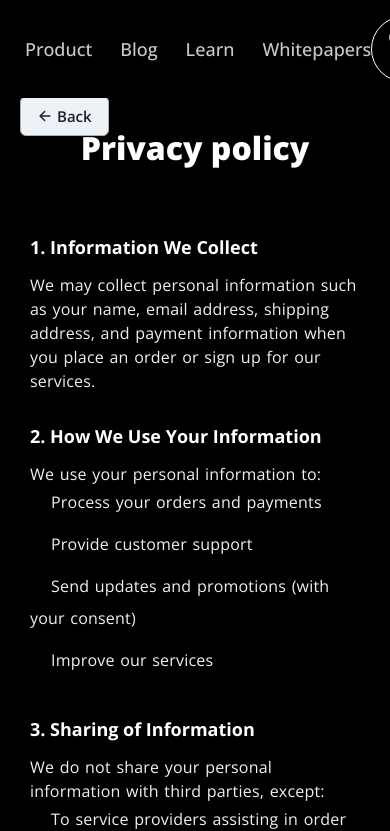
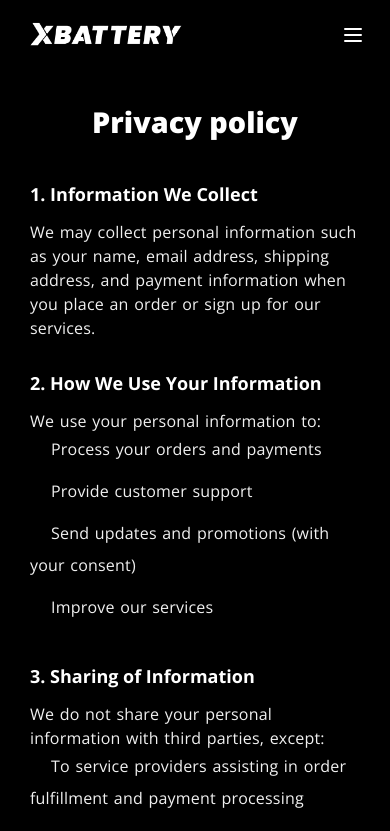
Before and after one commit to Dedipya1052/Xbattery-webiste, a Next.js app: page /privacy in a window 390 px wide. Shown: the top 831 px of the page. Built offline with nearby package versions, Linux system fonts and the light colour scheme.

Commit message:
UI Changes

```diff
--- a/components/ui/Home1/index.js
+++ b/components/ui/Home1/index.js
@@ -178,7 +178,7 @@ const Example = () => {
           </div>
 
           <button className="text-white bg-transparent border border-white px-4 py-2 rounded-full hover:bg-white hover:text-black transition-colors duration-300 hidden md:block">
-            <Link href="/coming-soon">Coming Soon</Link>
+            <Link href="/">Coming Soon</Link>
           </button>
 
           <button
@@ -240,7 +240,7 @@ const Example = () => {
               </button>
             </Link>
 
-            <Link href="/coming-soon">
+            <Link href="/">
               <button
                 className="text-white bg-transparent border border-white px-4 py-2 rounded-full hover:bg-white hover:text-black transition-colors duration-300"
                 onClick={handleMenuItemClick}
--- a/pages/about/index.js
+++ b/pages/about/index.js
@@ -55,7 +55,7 @@ const About = () => {
           </div>
 
           <button className="text-white bg-transparent border border-white px-4 py-2 rounded-full hover:bg-white hover:text-black transition-colors duration-300 hidden md:block">
-            <Link href="/coming-soon">Coming Soon</Link>
+            <Link href="/">Coming Soon</Link>
           </button>
 
           <button
@@ -117,7 +117,7 @@ const About = () => {
               </button>
             </Link>
 
-            <Link href="/coming-soon">
+            <Link href="/">
               <button
                 className="text-white bg-transparent border border-white px-4 py-2 rounded-full hover:bg-white hover:text-black transition-colors duration-300"
                 onClick={handleMenuItemClick}
--- a/pages/privacy/index.js
+++ b/pages/privacy/index.js
@@ -1,4 +1,4 @@
-import React from "react";
+import React, { useState } from "react";
 import classes from "./styles.module.css";
 import Link from "next/link";
 import Image from "next/image";
@@ -8,70 +8,140 @@ import { IoArrowBack } from "react-icons/io5";
 
 const Privacy = () => {
   const router = useRouter();
+  const [mobileMenuOpen, setMobileMenuOpen] = useState(false);
+  const handleMenuItemClick = () => {
+    setMobileMenuOpen(false);
+  };
   return (
     <div className={classes.head1}>
-      <nav
-        className={`fixed top-0 left-[0%] right-0 w-[100%] mx-auto flex items-center justify-between p-4 pt-[1rem] z-50 transition-colors duration-300 bg-black`}
+       <nav
+        className={`fixed top-0 left-0 w-full mx-auto flex items-center justify-between p-4 z-50 transition-colors duration-300 bg-black`}
       >
-        <div
-          className={` w-[95%] mx-auto flex items-center justify-between z-50 }`}
-        >
+        <div className="w-[95%] mx-auto flex items-center justify-between">
           <div>
             <Link href="/">
               <Image
                 src="/images/logo1.png"
-                width="160"
-                height={"160"}
+                width={160}
+                height={160}
                 alt="logo"
+                className="opacity-100"
               />
             </Link>
           </div>
 
-          <div className="flex gap-7 ">
+          <div className="hidden md:flex gap-7 items-center">
             <Link href="/">
-              {" "}
-              <button className="text-[#cacaca] text-lg font-medium hover:text-white">
+              <button className="text-[#cacaca] text-lg font-medium hover:text-white transition-colors duration-300">
                 Product
               </button>
             </Link>
 
-            <Link href={"/blog"}>
-              <button className="text-[#cacaca] text-lg font-medium hover:text-white">
+            <Link href="/blog">
+              <button className="text-[#cacaca] text-lg font-medium hover:text-white transition-colors duration-300">
                 Blog
               </button>
             </Link>
 
-            <Link href={"/learn"}>
-              <button className="text-[#cacaca] text-lg font-medium hover:text-white">
+            <Link href="/learn">
+              <button className="text-[#cacaca] text-lg font-medium hover:text-white transition-colors duration-300">
                 Learn
               </button>
             </Link>
 
-            <Link href={"/whitepapers"}>
-              {" "}
-              <button className="text-[#cacaca] text-lg font-medium hover:text-white">
+            <Link href="/whitepapers">
+              <button className="text-[#cacaca] text-lg font-medium hover:text-white transition-colors duration-300">
                 Whitepapers
               </button>
             </Link>
           </div>
 
-          <button className="text-white bg-transparent border border-white px-4 py-2 rounded-full hover:bg-white hover:text-black transition-colors duration-300">
-            <Link href="/coming-soon">Coming Soon</Link>
+          <button className="text-white bg-transparent border border-white px-4 py-2 rounded-full hover:bg-white hover:text-black transition-colors duration-300 hidden md:block">
+            <Link href="/">Coming Soon</Link>
+          </button>
+
+          <button
+            className="md:hidden flex items-center text-white"
+            onClick={() => setMobileMenuOpen(!mobileMenuOpen)}
+          >
+            <svg
+              className="w-6 h-6"
+              fill="none"
+              stroke="currentColor"
+              viewBox="0 0 24 24"
+              xmlns="http://www.w3.org/2000/svg"
+            >
+              <path
+                strokeLinecap="round"
+                strokeLinejoin="round"
+                strokeWidth="2"
+                d="M4 6h16M4 12h16M4 18h16"
+              ></path>
+            </svg>
           </button>
         </div>
+
+        {mobileMenuOpen && (
+          <div className="md:hidden absolute top-16 left-0 right-0 bg-black text-white flex flex-col items-center p-4 space-y-4">
+            <Link href="/">
+              <button
+                className="text-lg font-medium"
+                onClick={handleMenuItemClick}
+              >
+                Product
+              </button>
+            </Link>
+
+            <Link href="/blog">
+              <button
+                className="text-lg font-medium"
+                onClick={handleMenuItemClick}
+              >
+                Blog
+              </button>
+            </Link>
+
+            <Link href="/learn">
+              <button
+                className="text-lg font-medium"
+                onClick={handleMenuItemClick}
+              >
+                Learn
+              </button>
+            </Link>
+
+            <Link href="/whitepapers">
+              <button
+                className="text-lg font-medium"
+                onClick={handleMenuItemClick}
+              >
+                Whitepapers
+              </button>
+            </Link>
+
+            <Link href="/">
+              <button
+                className="text-white bg-transparent border border-white px-4 py-2 rounded-full hover:bg-white hover:text-black transition-colors duration-300"
+                onClick={handleMenuItemClick}
+              >
+                Coming Soon
+              </button>
+            </Link>
+          </div>
+        )}
       </nav>
 
       <div
         className={classes.affiliatewrapper}
         style={{ position: "relative" }}
       >
-        <Button
+        {/* <Button
           className={classes.affBackButton}
           onClick={() => router.push("/")}
         >
           {" "}
           <IoArrowBack /> <p>Back</p>
-        </Button>
+        </Button> */}
         <div className={classes.affiliateheader}>
           <h1 className={classes.headername}>Privacy policy</h1>
         </div>
--- a/pages/privacy/styles.module.css
+++ b/pages/privacy/styles.module.css
@@ -57,9 +57,11 @@ margin-top: -2rem;
 }
 
 .headername {
-font-size: 2em;
-line-height: 1.5em;
-font-weight: 800;
+  font-size: 1.8em;
+  line-height: 1.5em;
+  font-weight: 800;
+  margin-top: 1rem;
+  margin-bottom: -1.5rem;
 }
 
 /* Style the individual sections */
--- a/pages/terms/index.js
+++ b/pages/terms/index.js
@@ -1,4 +1,4 @@
-import React from "react";
+import React, { useState } from "react";
 import classes from "./styles.module.css";
 import Link from "next/link";
 import Image from "next/image";
@@ -8,64 +8,134 @@ import { IoArrowBack } from "react-icons/io5";
 
 const Terms = () => {
   const router=useRouter();
+  const [mobileMenuOpen, setMobileMenuOpen] = useState(false);
+  const handleMenuItemClick = () => {
+    setMobileMenuOpen(false);
+  };
   return (
     <div className={classes.head1}>
       <nav
-        className={`fixed top-0 left-[0%] right-0 w-[100%] mx-auto flex items-center justify-between p-4 pt-[1rem] z-50 transition-colors duration-300 bg-black`}
+        className={`fixed top-0 left-0 w-full mx-auto flex items-center justify-between p-4 z-50 transition-colors duration-300 bg-black`}
       >
-        <div
-          className={` w-[95%] mx-auto flex items-center justify-between z-50 }`}
-        >
+        <div className="w-[95%] mx-auto flex items-center justify-between">
           <div>
             <Link href="/">
               <Image
                 src="/images/logo1.png"
-                width="160"
-                height={"160"}
+                width={160}
+                height={160}
                 alt="logo"
+                className="opacity-100"
               />
             </Link>
           </div>
 
-          <div className="flex gap-7 ">
+          <div className="hidden md:flex gap-7 items-center">
             <Link href="/">
-              {" "}
-              <button className="text-[#cacaca] text-lg font-medium hover:text-white">
+              <button className="text-[#cacaca] text-lg font-medium hover:text-white transition-colors duration-300">
                 Product
               </button>
             </Link>
 
-            <Link href={"/blog"}>
-              <button className="text-[#cacaca] text-lg font-medium hover:text-white">
+            <Link href="/blog">
+              <button className="text-[#cacaca] text-lg font-medium hover:text-white transition-colors duration-300">
                 Blog
               </button>
             </Link>
 
-            <Link href={"/learn"}>
-              <button className="text-[#cacaca] text-lg font-medium hover:text-white">
+            <Link href="/learn">
+              <button className="text-[#cacaca] text-lg font-medium hover:text-white transition-colors duration-300">
                 Learn
               </button>
             </Link>
 
-            <Link href={"/whitepapers"}>
-              {" "}
-              <button className="text-[#cacaca] text-lg font-medium hover:text-white">
+            <Link href="/whitepapers">
+              <button className="text-[#cacaca] text-lg font-medium hover:text-white transition-colors duration-300">
                 Whitepapers
               </button>
             </Link>
           </div>
 
-          <button className="text-white bg-transparent border border-white px-4 py-2 rounded-full hover:bg-white hover:text-black transition-colors duration-300">
-            <Link href="/coming-soon">Coming Soon</Link>
+          <button className="text-white bg-transparent border border-white px-4 py-2 rounded-full hover:bg-white hover:text-black transition-colors duration-300 hidden md:block">
+            <Link href="/">Coming Soon</Link>
+          </button>
+
+          <button
+            className="md:hidden flex items-center text-white"
+            onClick={() => setMobileMenuOpen(!mobileMenuOpen)}
+          >
+            <svg
+              className="w-6 h-6"
+              fill="none"
+              stroke="currentColor"
+              viewBox="0 0 24 24"
+              xmlns="http://www.w3.org/2000/svg"
+            >
+              <path
+                strokeLinecap="round"
+                strokeLinejoin="round"
+                strokeWidth="2"
+                d="M4 6h16M4 12h16M4 18h16"
+              ></path>
+            </svg>
           </button>
         </div>
+
+        {mobileMenuOpen && (
+          <div className="md:hidden absolute top-16 left-0 right-0 bg-black text-white flex flex-col items-center p-4 space-y-4">
+            <Link href="/">
+              <button
+                className="text-lg font-medium"
+                onClick={handleMenuItemClick}
+              >
+                Product
+              </button>
+            </Link>
+
+            <Link href="/blog">
+              <button
+                className="text-lg font-medium"
+                onClick={handleMenuItemClick}
+              >
+                Blog
+              </button>
+            </Link>
+
+            <Link href="/learn">
+              <button
+                className="text-lg font-medium"
+                onClick={handleMenuItemClick}
+              >
+                Learn
+              </button>
+            </Link>
+
+            <Link href="/whitepapers">
+              <button
+                className="text-lg font-medium"
+                onClick={handleMenuItemClick}
+              >
+                Whitepapers
+              </button>
+            </Link>
+
+            <Link href="/">
+              <button
+                className="text-white bg-transparent border border-white px-4 py-2 rounded-full hover:bg-white hover:text-black transition-colors duration-300"
+                onClick={handleMenuItemClick}
+              >
+                Coming Soon
+              </button>
+            </Link>
+          </div>
+        )}
       </nav>
 
       <div
         className={classes.affiliatewrapper}
         style={{ position: "relative" }}
       >
-        <Button
+        {/* <Button
           className={classes.affBackButton}
           onClick={() => router.push("/")}
           p={"8px"}
@@ -73,7 +143,7 @@ const Terms = () => {
           {" "}
           <IoArrowBack />
           <p>Back</p>
-        </Button>
+        </Button> */}
         <div className={classes.affiliateheader}>
           <h1 className={classes.headername}>Terms and Conditions</h1>
         </div>
--- a/pages/terms/styles.module.css
+++ b/pages/terms/styles.module.css
@@ -57,9 +57,11 @@
 }
 
 .headername {
-  font-size: 2em;
-  line-height: 1.5em;
-  font-weight: 800;
+  font-size: 1.8em;
+line-height: 1.5em;
+font-weight: 800;
+margin-top: 1rem;
+margin-bottom: -1.5rem;
 }
 
 /* Style the individual sections */
```
